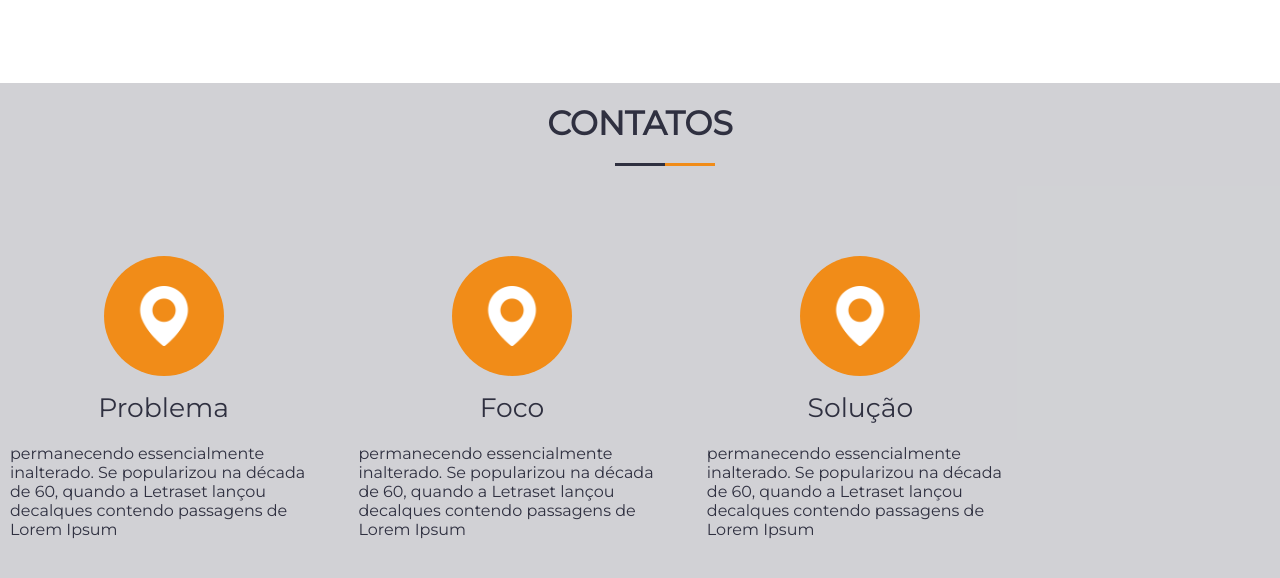
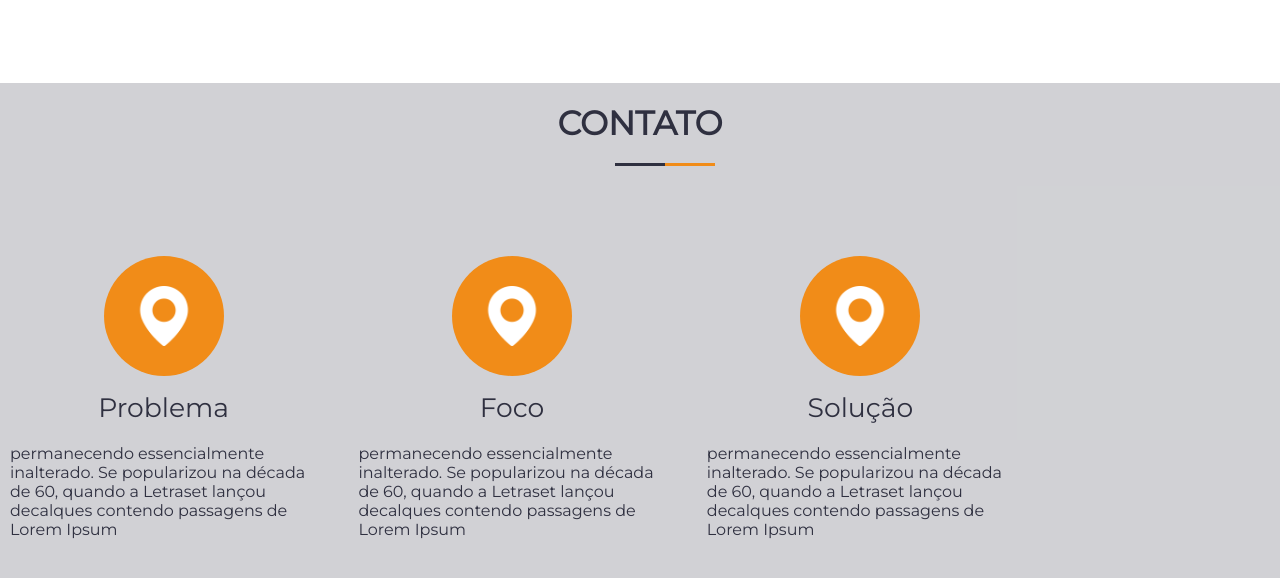
Before and after one commit to AmandaHenrique/demoday-django, a Django app: page / in a window 1280 px wide. Shown: the part 1847-2425 px from the top of the page. Run offline with Django 3.2, Linux system fonts and the light colour scheme.

Commit message:
Adicionado requirements.txt

```diff
--- a/app/templates/index.html
+++ b/app/templates/index.html
@@ -121,7 +121,7 @@
 
 <section id="contatos">
         <div>
-            <h3>contatos</h3>
+            <h3>contato</h3>
             <listra class="listra"><hr> <span><hr></span></listra>
         </div>
 
--- /dev/null
+++ b/requirements.txt
@@ -0,0 +1,3 @@
+Django==2.2.1
+pytz==2019.1
+sqlparse==0.3.0
```
